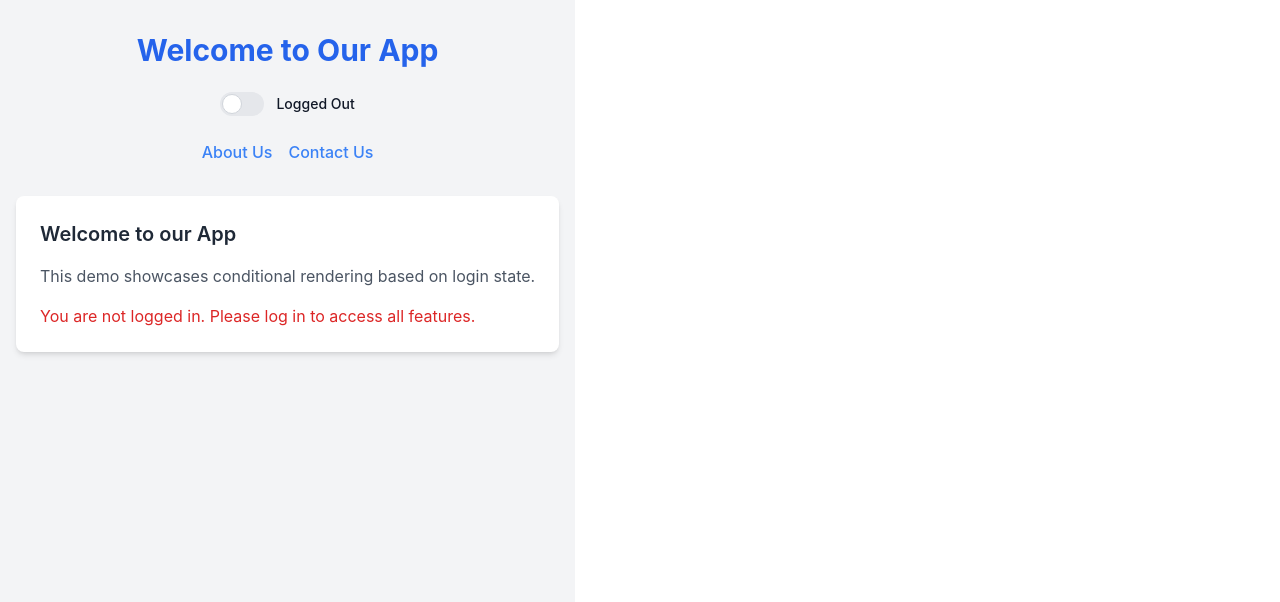
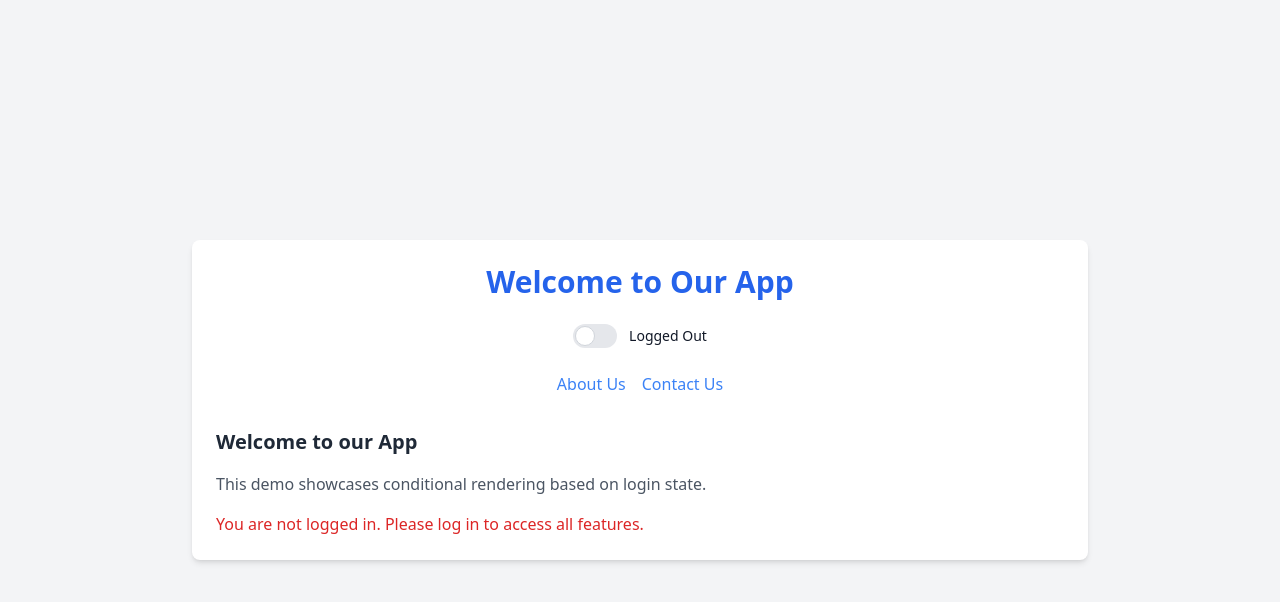
Before and after one commit to vishalraghav0289/DEMO, a React (Vite) app in the folder Demo1/: page / in a window 1280 px wide. Shown: the top 602 px of the page. Built offline with nearby package versions, Linux system fonts and the light colour scheme.

Commit message:
completed project

```diff
--- a/Demo1/src/Component/PrivateRoute.jsx
+++ /dev/null
@@ -1,11 +0,0 @@
-import React from 'react';
-import { Navigate } from 'react-router-dom';
-import { useAuth } from '../contexts/AuthContext';
-
-const PrivateRoute = ({ children }) => {
-  const { isAuthenticated } = useAuth();
-
-  return isAuthenticated ? children : <Navigate to="/login" />;
-};
-
-export default PrivateRoute;
--- a/Demo1/src/Context/AuthContext.jsx
+++ /dev/null
@@ -1,18 +0,0 @@
-import React, { createContext, useContext, useState } from 'react';
-
-const AuthContext = createContext();
-
-export const AuthProvider = ({ children }) => {
-  const [isAuthenticated, setIsAuthenticated] = useState(false);
-
-  const login = () => setIsAuthenticated(true);
-  const logout = () => setIsAuthenticated(false);
-
-  return (
-    <AuthContext.Provider value={{ isAuthenticated, login, logout }}>
-      {children}
-    </AuthContext.Provider>
-  );
-};
-
-export const useAuth = () => useContext(AuthContext);
--- a/Demo1/src/index.css
+++ b/Demo1/src/index.css
@@ -1,72 +1,3 @@
 @tailwind base;
 @tailwind components;
 @tailwind utilities;
-
-:root {
-  font-family: Inter, system-ui, Avenir, Helvetica, Arial, sans-serif;
-  line-height: 1.5;
-  font-weight: 400;
-
-  color-scheme: light dark;
-  color: rgba(255, 255, 255, 0.87);
-  background-color: #242424;
-
-  font-synthesis: none;
-  text-rendering: optimizeLegibility;
-  -webkit-font-smoothing: antialiased;
-  -moz-osx-font-smoothing: grayscale;
-}
-
-a {
-  font-weight: 500;
-  color: #646cff;
-  text-decoration: inherit;
-}
-a:hover {
-  color: #535bf2;
-}
-
-body {
-  margin: 0;
-  display: flex;
-  place-items: center;
-  min-width: 320px;
-  min-height: 100vh;
-}
-
-h1 {
-  font-size: 3.2em;
-  line-height: 1.1;
-}
-
-button {
-  border-radius: 8px;
-  border: 1px solid transparent;
-  padding: 0.6em 1.2em;
-  font-size: 1em;
-  font-weight: 500;
-  font-family: inherit;
-  background-color: #1a1a1a;
-  cursor: pointer;
-  transition: border-color 0.25s;
-}
-button:hover {
-  border-color: #646cff;
-}
-button:focus,
-button:focus-visible {
-  outline: 4px auto -webkit-focus-ring-color;
-}
-
-@media (prefers-color-scheme: light) {
-  :root {
-    color: #213547;
-    background-color: #ffffff;
-  }
-  a:hover {
-    color: #747bff;
-  }
-  button {
-    background-color: #f9f9f9;
-  }
-}
--- a/Demo1/src/pages/AboutUs.jsx
+++ b/Demo1/src/pages/AboutUs.jsx
@@ -6,7 +6,7 @@
     <div className="container mx-auto px-4 py-8">
       <h1 className="text-3xl font-bold text-center mb-6 text-blue-600">About Us</h1>
       <div className="bg-white p-6 rounded-lg shadow-md">
-        <p className="mb-4 text-gray-600">We are a company dedicated to providing excellent service and innovative solutions.</p>
+        <p className="mb-4 text-gray-600">hii we are  working on this page</p>
         <Link to="/" className="text-blue-500 hover:text-blue-700">Back to Home</Link>
       </div>
     </div>
--- a/Demo1/src/pages/Home.jsx
+++ b/Demo1/src/pages/Home.jsx
@@ -5,7 +5,8 @@
   const [isLoggedIn, setIsLoggedIn] = useState(false);
 
   return (
-    <div className="container mx-auto px-4 py-8">
+    <div className="min-h-screen bg-gray-100 flex flex-col items-center justify-center p-4">
+      <div className="w-full max-w-4xl bg-white rounded-lg shadow-md p-6">
         <h1 className="text-3xl font-bold text-center mb-6 text-blue-600">Welcome to Our App</h1>
 
         <div className="mb-6 flex items-center justify-center">
@@ -31,7 +32,7 @@
           )}
         </nav>
 
-      <main className="bg-white p-6 rounded-lg shadow-md">
+        <main>
           <h2 className="text-xl font-semibold mb-4 text-gray-800">Welcome to our App</h2>
           <p className="mb-4 text-gray-600">This demo showcases conditional rendering based on login state.</p>
           {isLoggedIn ? (
@@ -41,6 +42,7 @@
           )}
         </main>
       </div>
+    </div>
   );
 }
 
--- a/Demo1/src/pages/Login.jsx
+++ /dev/null
@@ -1,57 +0,0 @@
-import React, { useState } from 'react';
-import { useNavigate } from 'react-router-dom';
-import { login } from '../axios/auth';
-import { useAuth } from '../contexts/AuthContext';
-
-export default function Login() {
-  const [email, setEmail] = useState('');
-  const [password, setPassword] = useState('');
-  const [error, setError] = useState('');
-  const navigate = useNavigate();
-  const { login: authLogin } = useAuth();
-
-  const handleSubmit = async (e) => {
-    e.preventDefault();
-    try {
-      await login(email, password);
-      authLogin();
-      navigate('/users');
-    } catch (err) {
-      setError('Failed to log in');
-    }
-  };
-
-  return (
-    <div className="container mx-auto px-4 py-8">
-      <h1 className="text-3xl font-bold text-center mb-6">Login</h1>
-      {error && <p className="text-red-500 text-center mb-4">{error}</p>}
-      <form onSubmit={handleSubmit} className="max-w-md mx-auto">
-        <div className="mb-4">
-          <label htmlFor="email" className="block mb-2">Email</label>
-          <input
-            type="email"
-            id="email"
-            value={email}
-            onChange={(e) => setEmail(e.target.value)}
-            className="w-full px-3 py-2 border rounded"
-            required
-          />
-        </div>
-        <div className="mb-4">
-          <label htmlFor="password" className="block mb-2">Password</label>
-          <input
-            type="password"
-            id="password"
-            value={password}
-            onChange={(e) => setPassword(e.target.value)}
-            className="w-full px-3 py-2 border rounded"
-            required
-          />
-        </div>
-        <button type="submit" className="w-full bg-blue-500 text-white py-2 rounded hover:bg-blue-600">
-          Login
-        </button>
-      </form>
-    </div>
-  );
-}
--- a/Demo1/src/pages/User.jsx
+++ /dev/null
@@ -1,40 +0,0 @@
-import React, { useState, useEffect } from 'react';
-import { getUsers } from '../axios/auth';
-
-export default function Users() {
-  const [users, setUsers] = useState([]);
-  const [loading, setLoading] = useState(true);
-  const [error, setError] = useState(null);
-
-  useEffect(() => {
-    const fetchUsers = async () => {
-      try {
-        const data = await getUsers();
-        setUsers(data);
-        setLoading(false);
-      } catch (err) {
-        setError('Failed to fetch users');
-        setLoading(false);
-      }
-    };
-
-    fetchUsers();
-  }, []);
-
-  if (loading) return <div className="text-center mt-8">Loading...</div>;
-  if (error) return <div className="text-center mt-8 text-red-500">{error}</div>;
-
-  return (
-    <div className="container mx-auto px-4 py-8">
-      <h1 className="text-3xl font-bold text-center mb-6">All Users</h1>
-      <div className="grid grid-cols-1 md:grid-cols-2 lg:grid-cols-3 gap-6">
-        {users.map(user => (
-          <div key={user.id} className="bg-white p-4 rounded-lg shadow">
-            <h2 className="text-xl font-semibold mb-2">{user.name}</h2>
-            <p className="text-gray-600">{user.email}</p>
-          </div>
-        ))}
-      </div>
-    </div>
-  );
-}
--- a/Demo1/tailwind.config.js
+++ b/Demo1/tailwind.config.js
@@ -5,14 +5,13 @@
     "./src/**/*.{js,ts,jsx,tsx}",
   ],
   theme: {
-    extend: {
-      screens: {  // Fix here
-        sm: '640px',  // Breakpoints should be strings, not numeric literals
-        md: '768px',
-        lg: '1024px',
-        xl: '1280px',
-      },
+    screens: {
+      sm: '640px',
+      md: '768px',
+      lg: '1024px',
+      xl: '1280px',
     },
+
   },
   plugins: [],
 }
```
Lines whose indentation alone changed are shown as unchanged.
